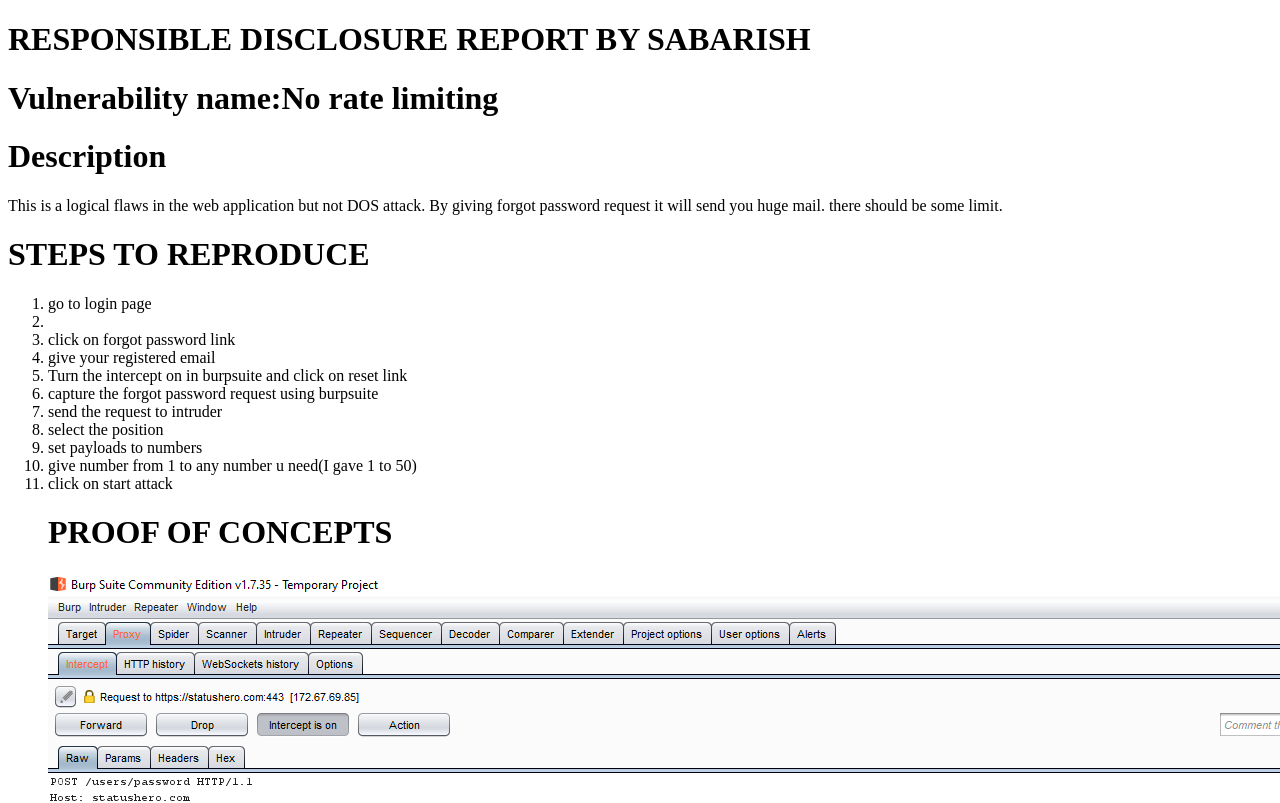
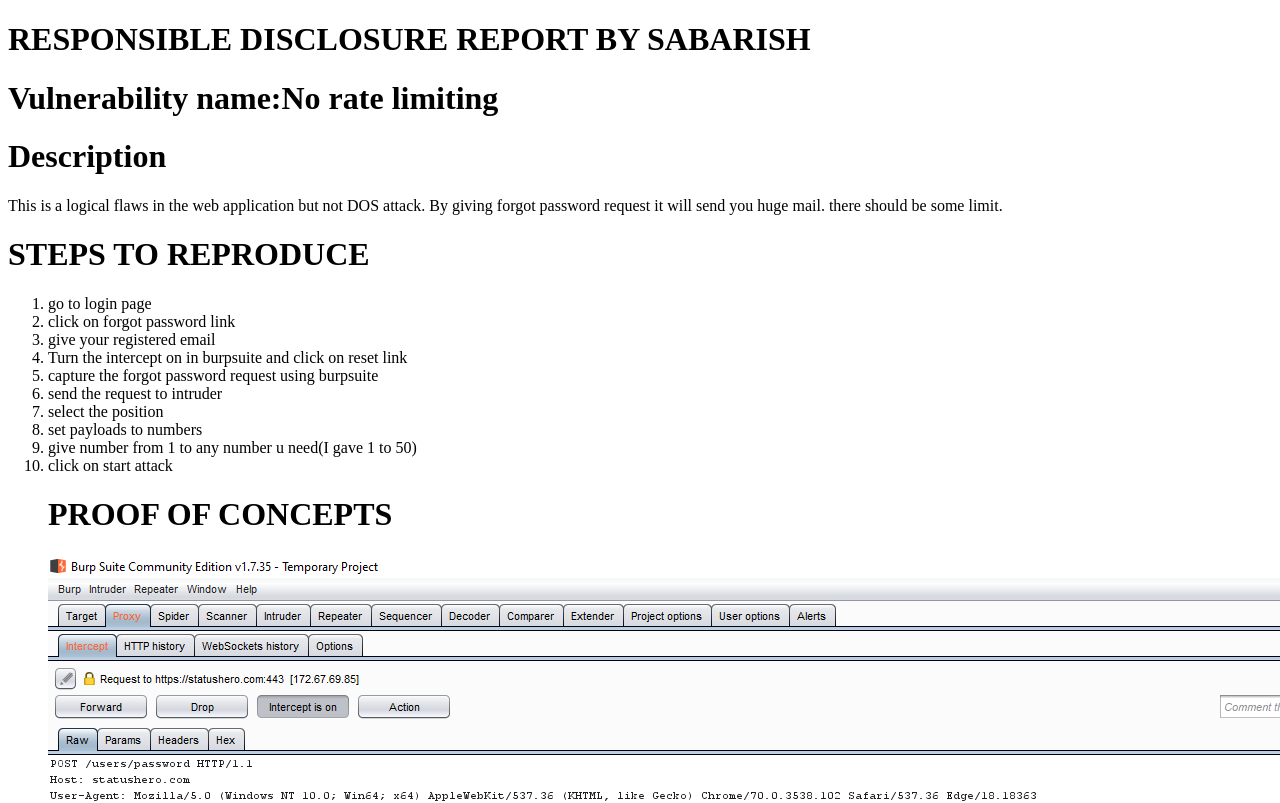
Before and after one commit to sabarish-SK/rate, a plain HTML site: page index.html in a window 1280 px wide. Shown: the top 803 px of the page. Drawn offline with Linux system fonts and the light colour scheme.

Commit message:
Update index.html

```diff
--- a/index.html
+++ b/index.html
@@ -15,7 +15,7 @@ there should be some limit.</h1>
 
 <h1>STEPS TO REPRODUCE</h1>
 <ol type="1">
-  <li>go to login page<li>
+  <li>go to login page</li>
   <li>click on forgot password link</li>
   <li>give your registered email</li>
   <li>Turn the intercept on in burpsuite and click on reset link</li>
```
